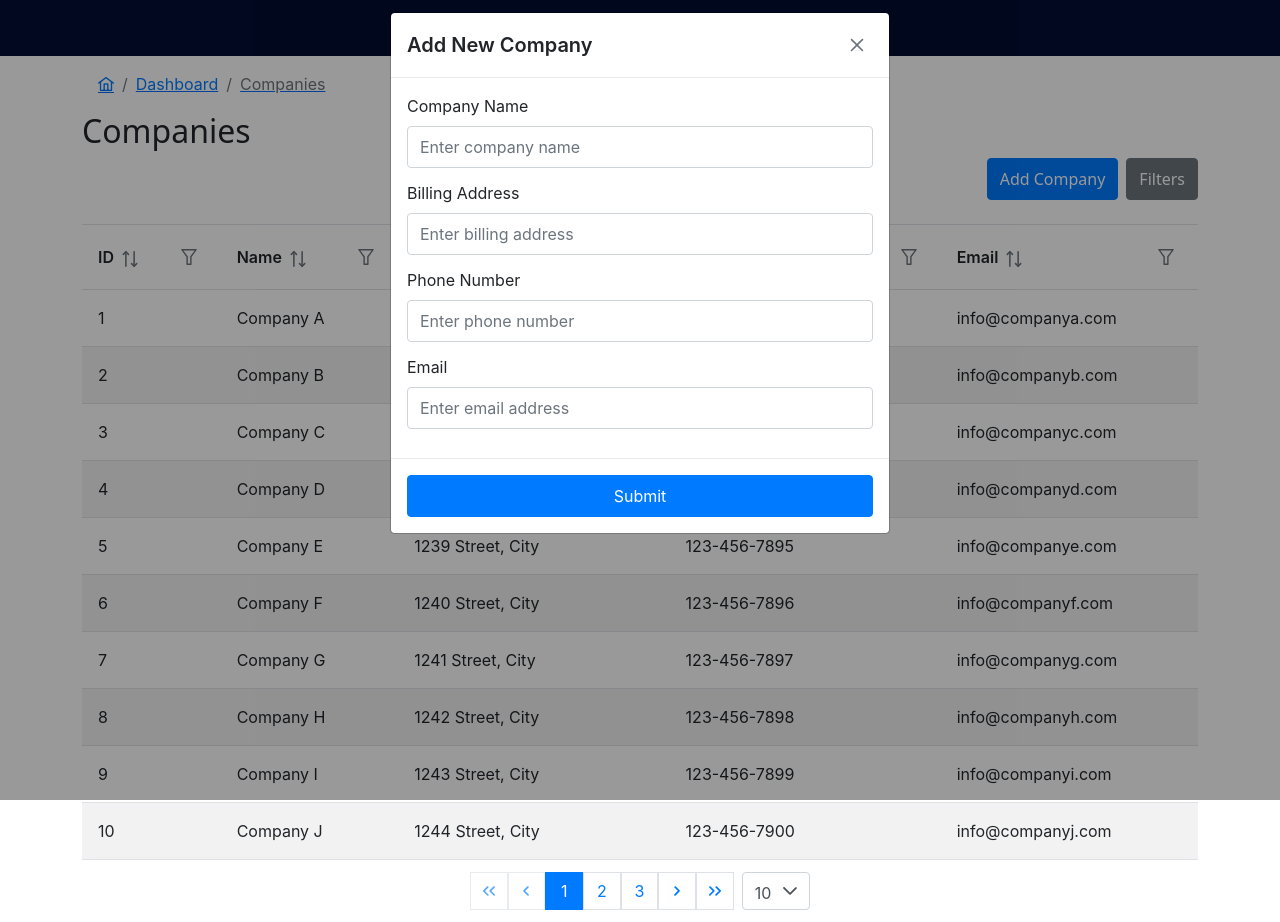
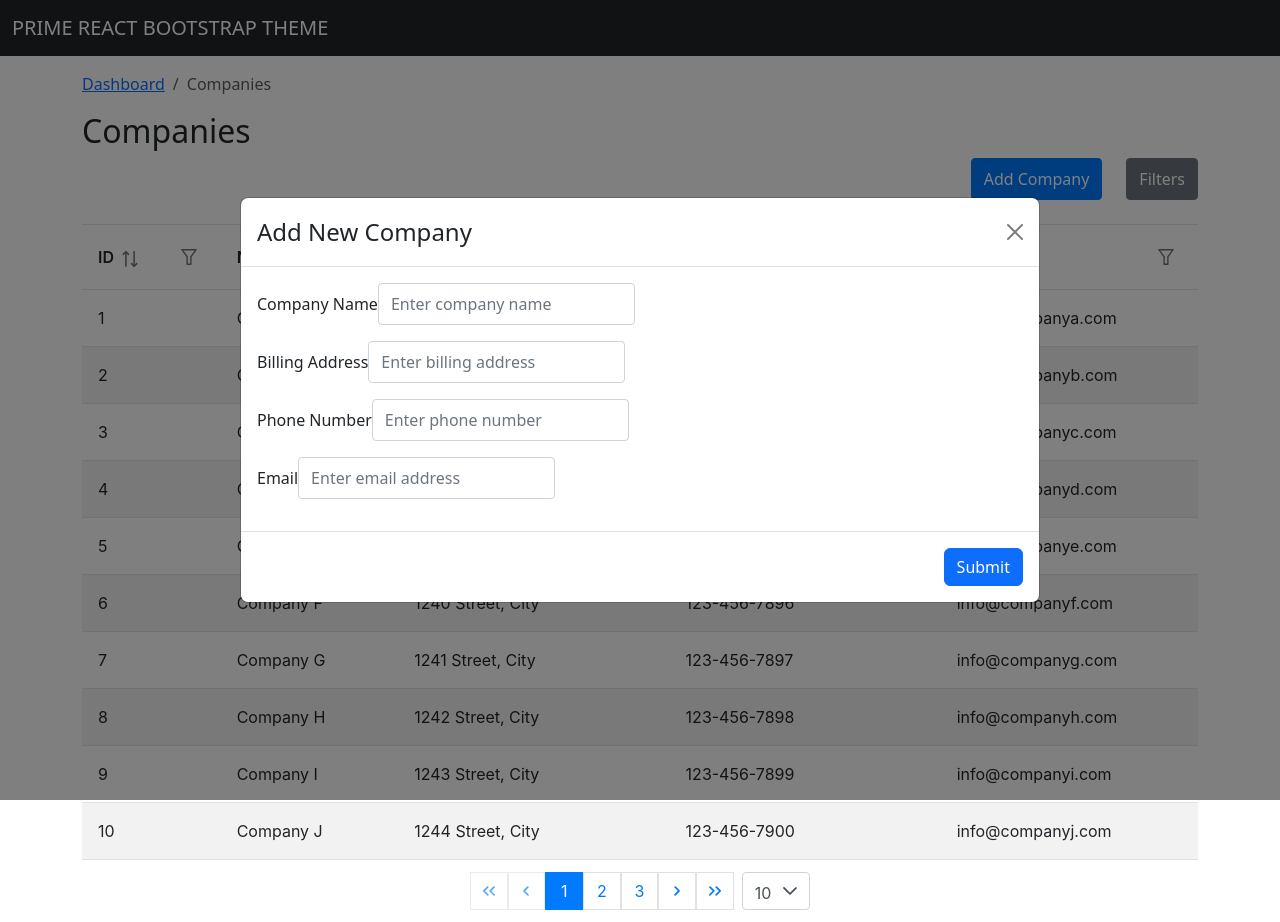
Before and after one commit to dcsm8/primereact-bootstrap-theme, a React (Vite) app: page / in a window 1280 px wide. Both pictures are taken after a click on the button "Add Company". Built offline with nearby package versions, Linux system fonts and the light colour scheme.

Commit message:
feat: add react-bootstrap

```diff
--- a/package.json
+++ b/package.json
@@ -5,7 +5,7 @@
   "type": "module",
   "scripts": {
     "dev": "vite",
-    "build": "tsc && vite build",
+    "build": "vite build",
     "lint": "eslint . --ext ts,tsx --report-unused-disable-directives --max-warnings 0",
     "preview": "vite preview"
   },
@@ -15,6 +15,7 @@
     "primeicons": "^6.0.1",
     "primereact": "^10.5.0",
     "react": "^18.2.0",
+    "react-bootstrap": "^2.10.1",
     "react-dom": "^18.2.0"
   },
   "devDependencies": {
--- a/src/App.tsx
+++ b/src/App.tsx
@@ -1,15 +1,22 @@
 import { useState } from "react";
+import {
+  Container,
+  Row,
+  Col,
+  Button as BootstrapButton,
+  Modal,
+  Form,
+  Navbar,
+  Breadcrumb,
+} from "react-bootstrap";
 import { DataTable } from "primereact/datatable";
 import { Column } from "primereact/column";
-import { BreadCrumb } from "primereact/breadcrumb";
 import { Button } from "primereact/button";
-import { Dialog } from "primereact/dialog";
 import { InputText } from "primereact/inputtext";
 import "./App.css";
 
 function generateCompanies(n: number) {
   const companies = [];
-
   for (let i = 1; i <= n; i++) {
     companies.push({
       id: i,
@@ -19,92 +26,96 @@ function generateCompanies(n: number) {
       email: `info@company${String.fromCharCode(64 + i).toLowerCase()}.com`,
     });
   }
-
   return companies;
 }
 
 function App() {
   const [showDialog, setShowDialog] = useState(false);
   const companies = generateCompanies(30);
-  const items = [{ label: "Dashboard" }, { label: "Companies" }];
-  const home = { icon: "pi pi-home", url: "https://primereact.org" };
 
   const dialogFooter = (
-    <div>
-      <Button
-        className="full-width-button"
-        label="Submit"
-        onClick={() => setShowDialog(false)}
-      />
-    </div>
+    <BootstrapButton variant="primary" onClick={() => setShowDialog(false)}>
+      Submit
+    </BootstrapButton>
   );
 
   return (
     <>
-      <nav
-        className="navbar navbar-expand-lg navbar-dark"
-        style={{ backgroundColor: "#020e33" }}
+      <Navbar bg="dark" variant="dark" expand="lg">
+        <Container fluid>
+          <Navbar.Brand href="#">PRIME REACT BOOTSTRAP THEME</Navbar.Brand>
+        </Container>
+      </Navbar>
+      <Container className="mt-3">
+        <Breadcrumb>
+          <Breadcrumb.Item href="#">Dashboard</Breadcrumb.Item>
+          <Breadcrumb.Item active>Companies</Breadcrumb.Item>
+        </Breadcrumb>
+
+        <Row>
+          <Col>
+            <h2>Companies</h2>
+          </Col>
+        </Row>
+        <Row className="justify-content-md-end mb-3">
+          <Col md="auto">
+            <Button label="Add Company" onClick={() => setShowDialog(true)} />
+          </Col>
+          <Col md="auto">
+            <Button label="Filters" className="p-button-secondary" />
+          </Col>
+        </Row>
+
+        <Modal
+          show={showDialog}
+          onHide={() => setShowDialog(false)}
+          size="lg"
+          aria-labelledby="contained-modal-title-vcenter"
+          centered
         >
-        <div className="container-fluid d-flex justify-content-center">
-          <a className="navbar-brand" href="#">
-            PRIME REACT BOOTSTRAP THEME
-          </a>
-        </div>
-      </nav>
-      <div className="container">
-        <BreadCrumb model={items} home={home} separatorIcon={"/"} />
-
-        <h2>Companies</h2>
-        <div className="d-flex justify-content-end">
-          <div className="me-2">
-            <Button label="Add Company" onClick={() => setShowDialog(true)} />
-          </div>
-          <Button label="Filters" className="p-button-secondary" />
-        </div>
-
-        <Dialog
-          header="Add New Company"
-          visible={showDialog}
-          footer={dialogFooter}
-          onHide={() => setShowDialog(false)}
-          position="top"
-          style={{ width: "500px" }}
-        >
-          <div className="p-fluid">
-            <div className="p-field">
-              <label htmlFor="name">Company Name</label>
+          <Modal.Header closeButton>
+            <Modal.Title id="contained-modal-title-vcenter">
+              Add New Company
+            </Modal.Title>
+          </Modal.Header>
+          <Modal.Body>
+            <Form>
+              <Form.Group className="mb-3">
+                <Form.Label>Company Name</Form.Label>
                 <InputText
                   id="name"
                   type="text"
                   placeholder="Enter company name"
                 />
-            </div>
-            <div className="p-field">
-              <label htmlFor="billingAddress">Billing Address</label>
+              </Form.Group>
+              <Form.Group className="mb-3">
+                <Form.Label>Billing Address</Form.Label>
                 <InputText
                   id="billingAddress"
                   type="text"
                   placeholder="Enter billing address"
                 />
-            </div>
-            <div className="p-field">
-              <label htmlFor="phoneNumber">Phone Number</label>
+              </Form.Group>
+              <Form.Group className="mb-3">
+                <Form.Label>Phone Number</Form.Label>
                 <InputText
                   id="phoneNumber"
                   type="text"
                   placeholder="Enter phone number"
                 />
-            </div>
-            <div className="p-field">
-              <label htmlFor="email">Email</label>
+              </Form.Group>
+              <Form.Group className="mb-3">
+                <Form.Label>Email</Form.Label>
                 <InputText
                   id="email"
                   type="email"
                   placeholder="Enter email address"
                 />
-            </div>
-          </div>
-        </Dialog>
+              </Form.Group>
+            </Form>
+          </Modal.Body>
+          <Modal.Footer>{dialogFooter}</Modal.Footer>
+        </Modal>
 
         <DataTable
           value={companies}
@@ -122,37 +133,37 @@ function App() {
             sortable
             filter
             filterPlaceholder="Search by ID"
-          ></Column>
+          />
           <Column
             field="name"
             header="Name"
             sortable
             filter
             filterPlaceholder="Search by Name"
-          ></Column>
+          />
           <Column
             field="billingAddress"
             header="Billing Address"
             sortable
             filter
             filterPlaceholder="Search by Address"
-          ></Column>
+          />
           <Column
             field="phoneNumber"
             header="Phone Number"
             sortable
             filter
             filterPlaceholder="Search by Phone"
-          ></Column>
+          />
           <Column
             field="email"
             header="Email"
             sortable
             filter
             filterPlaceholder="Search by Email"
-          ></Column>
+          />
         </DataTable>
-      </div>
+      </Container>
     </>
   );
 }
```
Also changed, not shown: 1 other file (tests, documents, lock files or other folders). Lines whose indentation alone changed are shown as unchanged.
